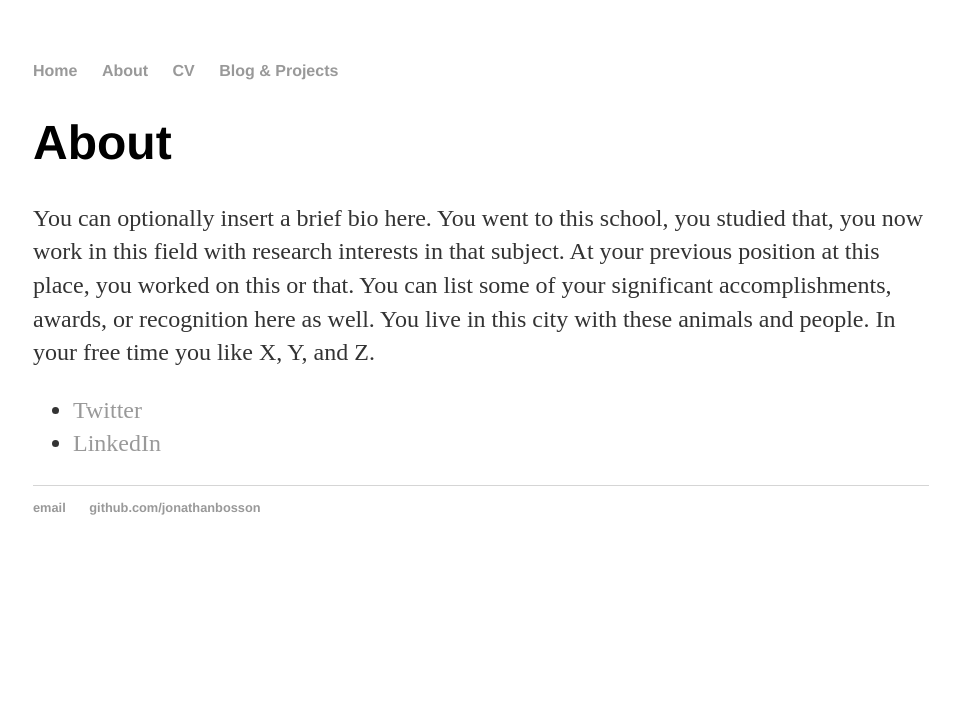
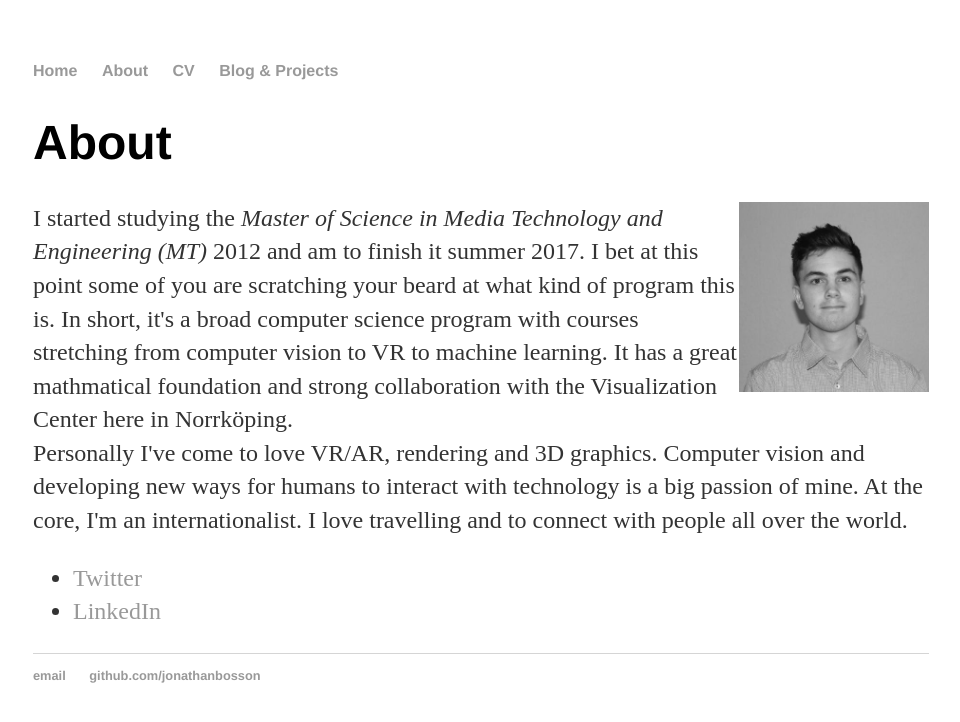
Before and after one commit to jonathanbosson/jonathanbosson.github.io, a Jekyll site: the page built from about/index.html, in a window 1280 px wide. Shown: the top 722 px of the page, without its empty margins (159-1119 px from the left). Built offline with Jekyll 4.4.1, drawn with Linux system fonts in a browser that asks for light colours.

Commit message:
profile pic and about text

```diff
--- a/about/index.html
+++ b/about/index.html
@@ -5,7 +5,10 @@ title: About Jonathan Bosson
 
 		<div class="about">
 			<h1>About</h1>
-			<p>You can optionally insert a brief bio here. You went to this school, you studied that, you now work in this field with research interests in that subject. At your previous position at this place, you worked on this or that. You can list some of your significant accomplishments, awards, or recognition here as well. You live in this city with these animals and people. In your free time you like X, Y, and Z.</p>
+
+			<img width="190" height="190" align="right" src="/images/jonte.jpeg">
+			<p>I started studying the <em>Master of Science in Media Technology and Engineering (MT)</em> 2012 and am to finish it summer 2017. I bet at this point some of you are scratching your beard at what kind of program this is. In short, it's a broad computer science program with courses stretching from computer vision to VR to machine learning. It has a great mathmatical foundation and strong collaboration with the Visualization Center here in Norrköping.<br>
+			Personally I've come to love VR/AR, rendering and 3D graphics. Computer vision and developing new ways for humans to interact with technology is a big passion of mine. At the core, I'm an internationalist. I love travelling and to connect with people all over the world.</p>
 
 			<ul class="contacts">
 				<li><a href="https://twitter.com/jontebosson">Twitter</a></li>
```
Also changed, not shown: _posts/2015-07-20-bachelor-thesis-doovr.md (+1 -1 lines), images/jonte.jpeg (added).
